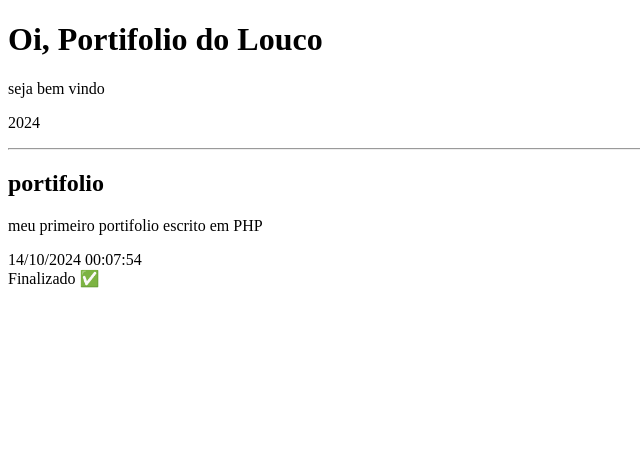
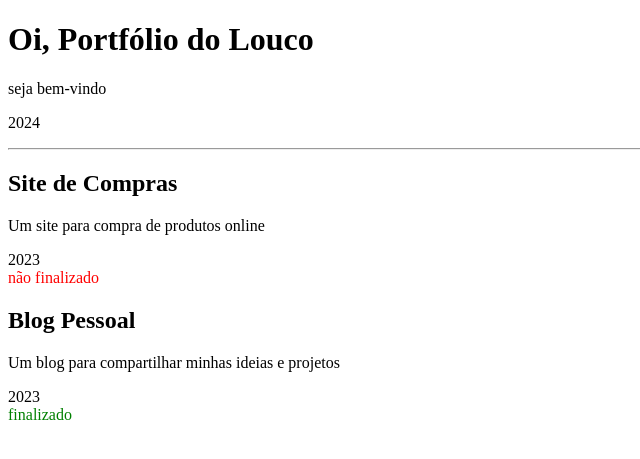
Before and after one commit to OctoDev4/portifolio-php, a PHP site: page / in a window 1280 px wide. Shown: the top 459 px of the page, without its empty margins (0-640 px from the left). Run offline with PHP 8.4, Linux system fonts and the light colour scheme.

Commit message:
update merge

```diff
--- a/index.php
+++ b/index.php
@@ -11,58 +11,63 @@
 
 $welcome = "Oi";
 $name = 'Louco';
-  $title = $welcome . ", Portifolio do " . $name;
-  $subTitle = "seja bem vindo";
+$title = $welcome . ", Portfólio do " . $name;
+$subTitle = "seja bem-vindo";
 $yearNow = date("Y");
-  $project = "portifolio";
-  $isFinished = true;
-  $projectDate = date("d/m/Y H:i:s");
-  $description = "meu primeiro portifolio escrito em PHP"
+
+$projects = [
+    (object) [
+        'name' => 'Portfólio',
+        'description' => 'Meu primeiro portfólio escrito em PHP',
+        'isFinished' => true,
+        'date' => 2024,
+    ],
+    (object) [
+        'name' => 'Site de Compras',
+        'description' => 'Um site para compra de produtos online',
+        'isFinished' => false,
+        'date' => 2023,
+    ],
+    (object) [
+        'name' => 'Blog Pessoal',
+        'description' => 'Um blog para compartilhar minhas ideias e projetos',
+        'isFinished' => true,
+        'date' => 2023,
+    ],
+];
+
+function verifyIsFinished($project) {
+    return $project->isFinished
+        ? '<span style="color:green">finalizado</span>'
+        : '<span style="color:red">não finalizado</span>';
+}
+
+$filteredProjects = array_filter($projects, function($project) {
+    return $project->date === 2023;
+});
+
 
 ?>
 
-<h1>
-<?php
-  echo $title;
-?>
-</h1>
+<h1><?= $title ?></h1>
+<p><?php echo $subTitle; ?></p>
+<p><?php echo $yearNow; ?></p>
+<hr>
 
-<p>
-<?php
-  echo $subTitle;
-?>
-</p>
-
-<p>
-<?php
-  echo $yearNow;
-?>
-</p>
-<hr>
+<?php if (empty($filteredProjects)): ?>
+    <p>Não há projetos para mostrar.</p>
+<?php else: ?>
+    <?php foreach ($filteredProjects as $project): ?>
         <div>
-    <h2><?=$project?></h2>
-    <p><?=$description?></p>
-
-
-    <div
-
-    <?php if((2023 - $yearNow) > 2): ?>
-        style='background-color: burlywood;'
-    <?php endif   ?>
-    >
-
-    <div><?= $projectDate ?></div>
-
+            <h2><?php echo $project->name; ?></h2>
+            <p><?php echo $project->description; ?></p>
             <div>
-       <?php if($isFinished): ?>
-        <span>Finalizado ✅</span>
-       <?php else: ?>
-        <span>Em andamento ⏳</span>
-       <?php endif;?>
-     </div>
-
+                <div><?php echo $project->date; ?></div>
+                <div><?=verifyIsFinished($project); ?></div>
             </div>
         </div>
+    <?php endforeach; ?>
+<?php endif; ?>
 
 </body>
 </html>
```
Lines whose indentation alone changed are shown as unchanged.
